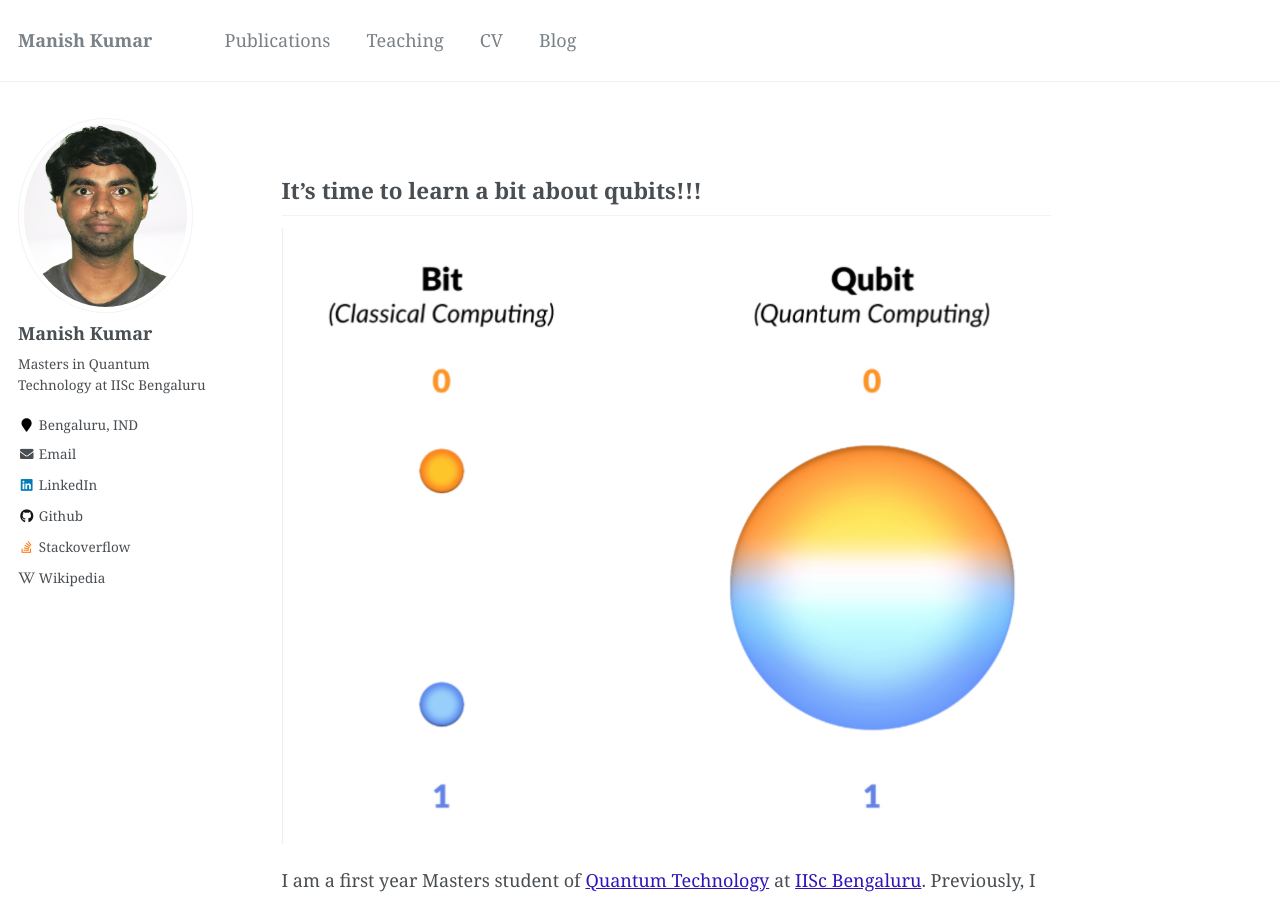
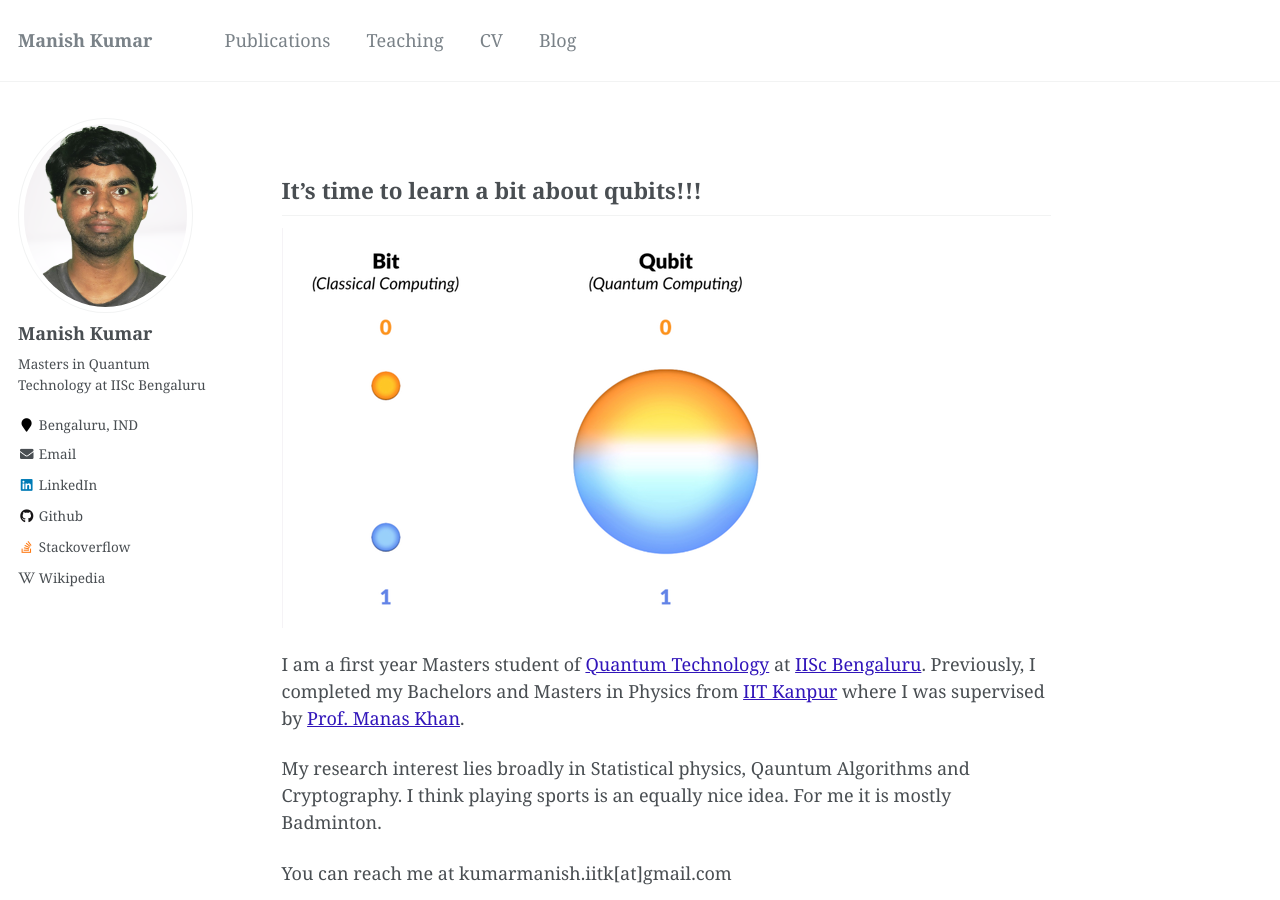
Before and after one commit to 108mk/108mk.github.io, a Jekyll site: the page built from _pages/about.md, in a window 1280 px wide and 900 px high. Built offline with Jekyll 4.4.1, drawn with Linux system fonts in a browser that asks for light colours.

Commit message:
Update about.md

```diff
--- a/_pages/about.md
+++ b/_pages/about.md
@@ -9,7 +9,7 @@ redirect_from:
 ---
 
 ## It's time to learn a bit about qubits!!!
-![alt text](https://github.com/108mk/108mk.github.io/blob/9c63e6476d552b5121f919dd6f110903f5d315f5/old_version/demo%20pics/qubit.png)
+![alt text](https://github.com/108mk/108mk.github.io/blob/1931e9794d76174425dae53cd0c10c77546050a7/old_version/demo%20pics/qubit-resized.png)
 
 I am a first year Masters student of [Quantum Technology](https://iqti.iisc.ac.in/) at [IISc Bengaluru](https://iisc.ac.in/). Previously, I completed my Bachelors and Masters in Physics from [IIT Kanpur](https://cse.iitk.ac.in) where I was supervised by [Prof. Manas Khan](https://home.iitk.ac.in/~mkhan/).
 
@@ -18,4 +18,4 @@ I think playing sports is an equally nice idea. For me it is mostly Badminton.
 
 You can reach me at kumarmanish.iitk[at]gmail.com
 ## Qubits and their popular Avatars.
-![alt text](https://github.com/108mk/108mk.github.io/blob/9c63e6476d552b5121f919dd6f110903f5d315f5/old_version/demo%20pics/4%20qubit%20types.jpg)
+![alt text](https://github.com/108mk/108mk.github.io/blob/1931e9794d76174425dae53cd0c10c77546050a7/old_version/demo%20pics/4%20qubit%20types-resized.jpg)
```
